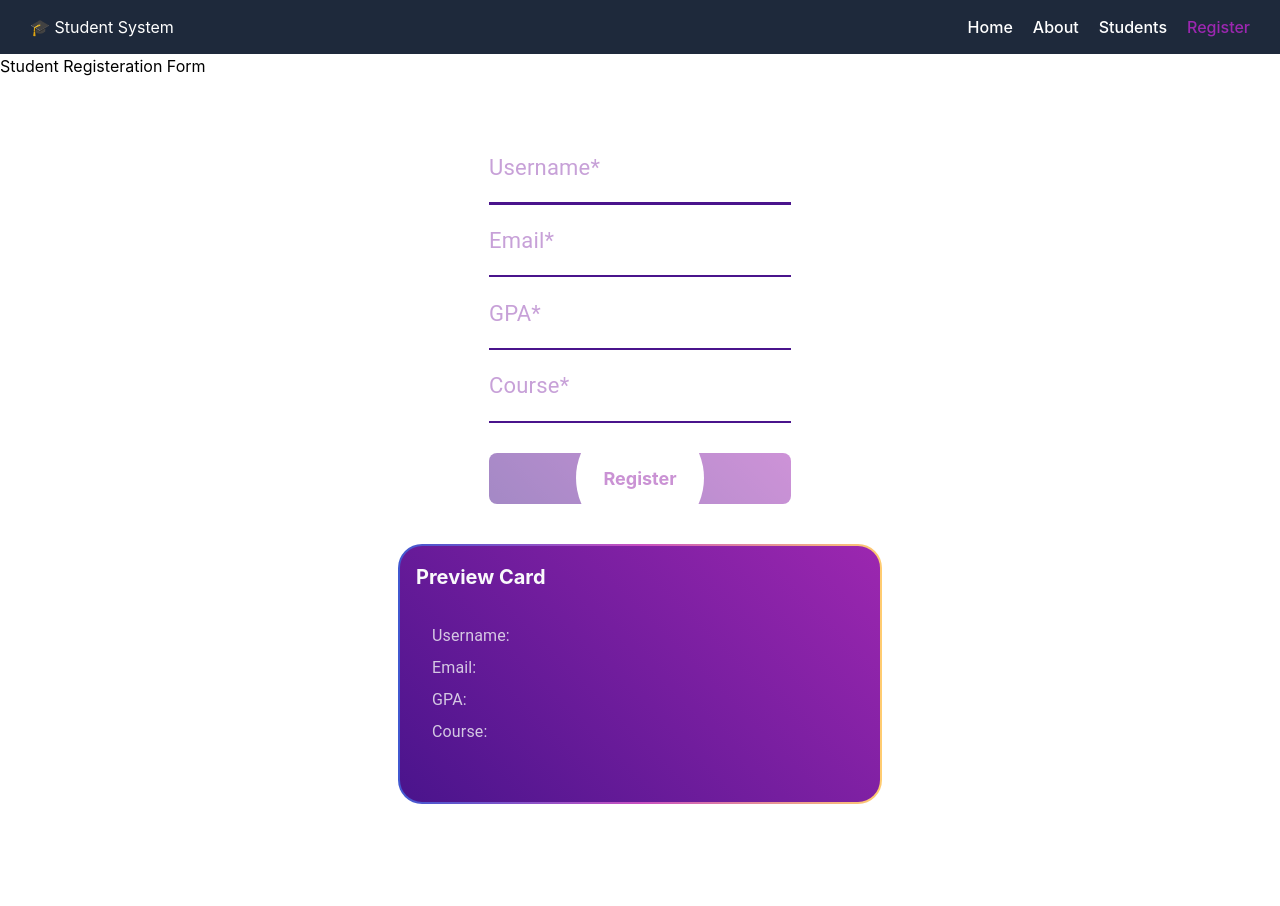
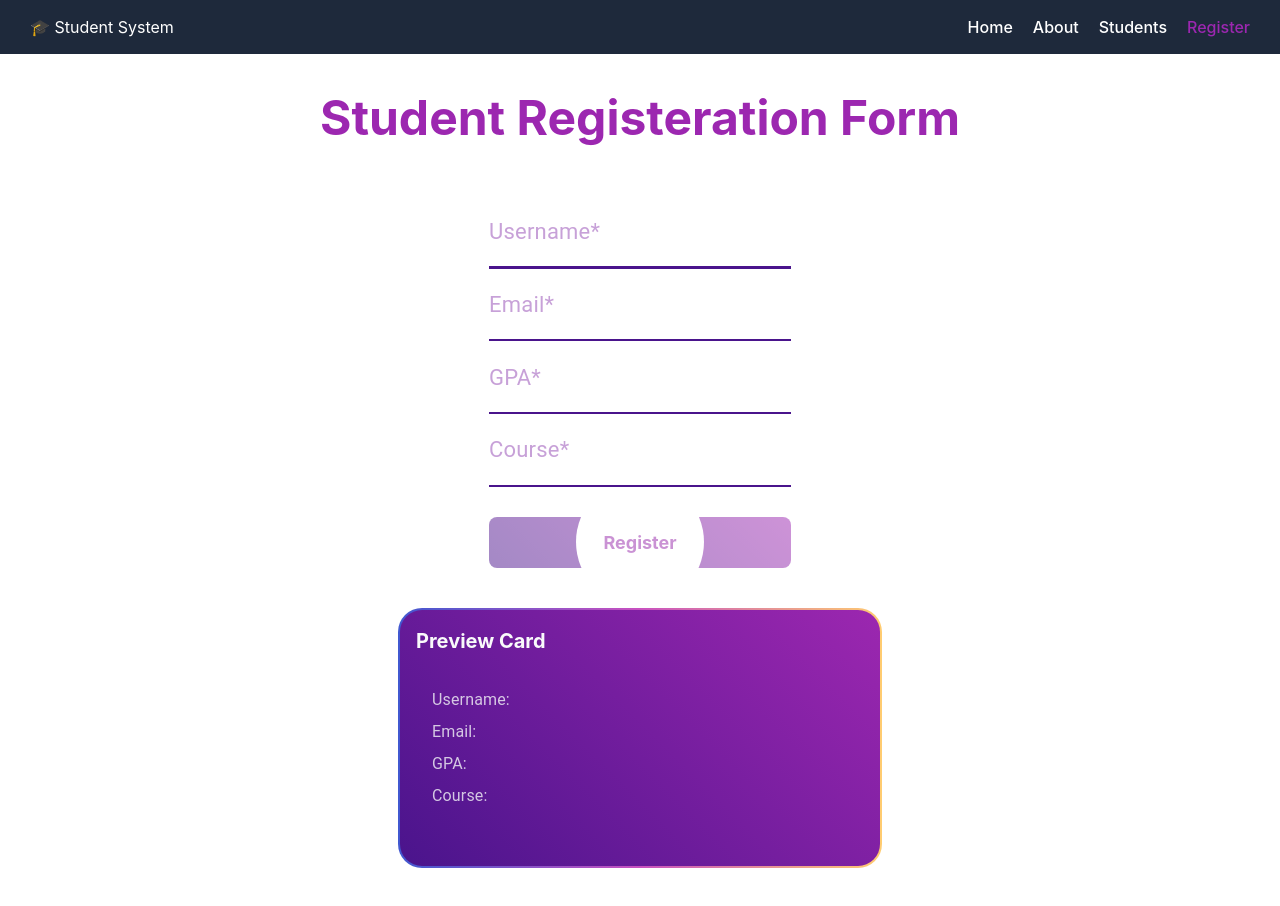
Before and after one commit to Rayyr/react-training, a React (Create React App) app: page /register in a window 1280 px wide. Shown: the top 906 px of the page. Before the commit the page ends 878 px from the top, so only its background shows below. Built offline with nearby package versions, Linux system fonts and the light colour scheme; no server answers.

Commit message:
add heade txt for /register

```diff
--- a/src/Pages/RegistrationForm.jsx
+++ b/src/Pages/RegistrationForm.jsx
@@ -7,6 +7,7 @@ import { StudentContext } from "../context/StudentContext.js";
 import useForm from "../hooks/useForm.js";
 import validateForm from "../utils/validateForm.js";
 import Button from "../components/BuiltIn UI/Button.jsx";
+import BubbleText from "../components/BuiltIn UI/BubbleText/BubbleText.jsx";
 
 function RegistrationForm({ isBlocked, setIsBlocked }) {
   const { errors, students, addStudent } = useContext(StudentContext);
@@ -66,7 +67,8 @@ function RegistrationForm({ isBlocked, setIsBlocked }) {
   return (
 
     <>
-    <h1>Student Registeration Form</h1>
+
+    <BubbleText>Student Registeration Form</BubbleText>
       <Box
         sx={{
           backgroundColor: "#FFFFFF",
--- /dev/null
+++ b/src/components/BuiltIn UI/BubbleText/BubbleText.jsx
@@ -0,0 +1,24 @@
+import React from "react";
+import styles from '../../../styles/bubble.module.css';
+
+const BubbleText = ({children}) => {
+  return (
+    <div className=" place-content-center mt-[40px] ">
+      <Text textContent={children} />
+    </div>
+  );
+};
+
+const Text = ({textContent}) => {
+  return (
+    <h2 className="text-center text-5xl font-thin text-indigo-300" style={{fontWeight:"bold" ,color:"#9C27B0"}}>
+      {`${textContent}`.split("").map((child, idx) => (
+        <span className={styles.hoverText} key={idx}>
+          {child}
+        </span>
+      ))}
+    </h2>
+  );
+};
+
+export default BubbleText;
--- /dev/null
+++ b/src/styles/bubble.module.css
@@ -0,0 +1,33 @@
+.hoverText {
+  transition:
+    0.35s font-weight,
+    0.35s color;
+}
+
+.hoverText:hover {
+  font-weight: 900;
+  color: rgb(192, 121, 206);
+}
+
+
+
+/* To the right */
+.hoverText:hover + .hoverText {
+  font-weight: 500;
+  color:rgb(171, 164, 173)
+
+}
+
+.hoverText:hover + .hoverText + .hoverText {
+  font-weight: 300;
+}
+
+/* To the left */
+.hoverText:has(+ .hoverText:hover) {
+  font-weight: 500;
+  color: rgb(72, 79, 91)
+}
+
+.hoverText:has(+ .hoverText + .hoverText:hover) {
+  font-weight: 300;
+}
```
Also changed, not shown: src/styles/Dashboard.css (deleted).
